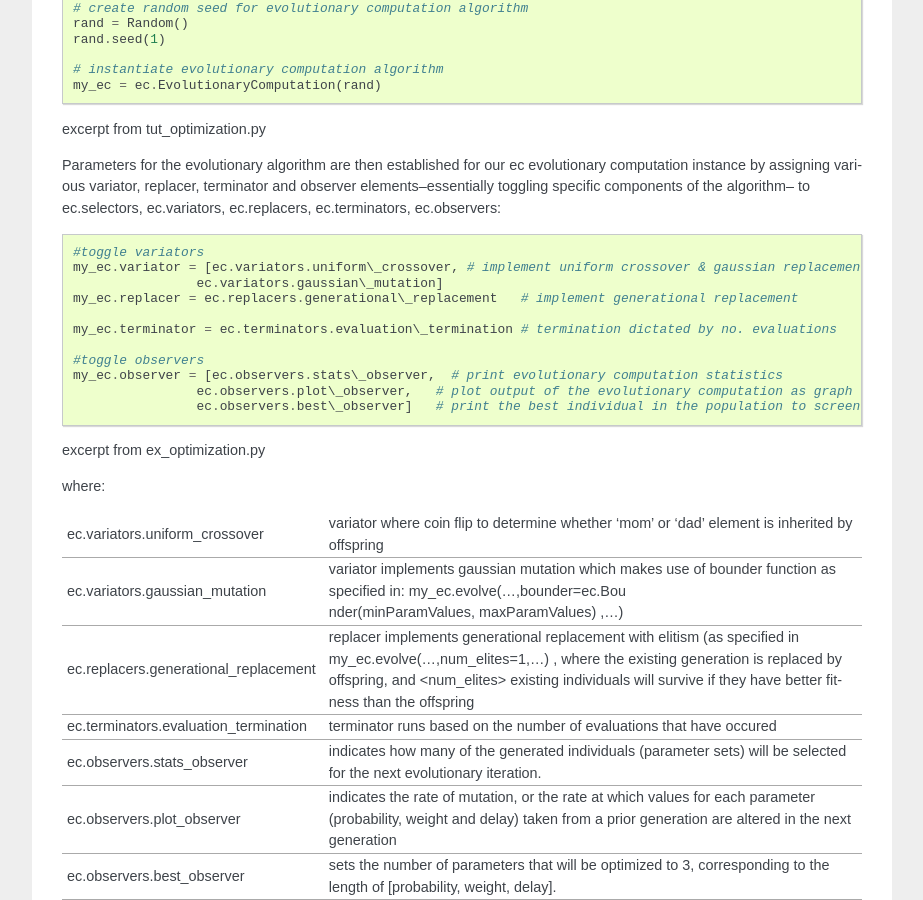
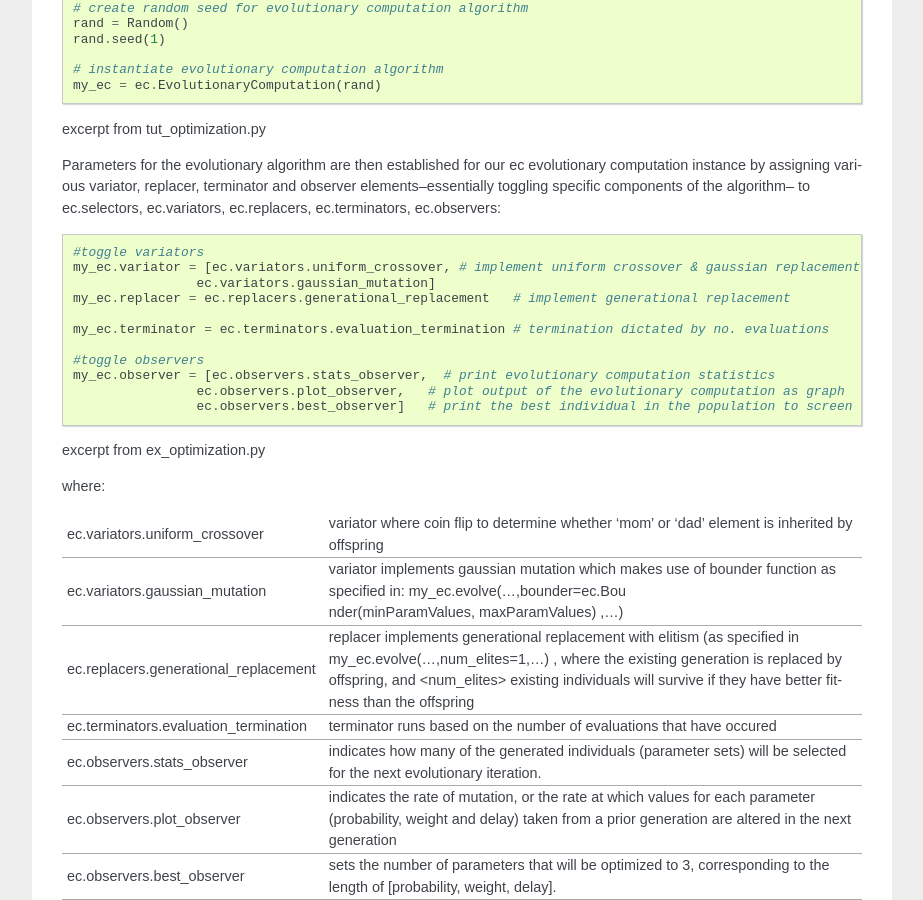
Before and after one commit to suny-downstate-medical-center/netpyne, a Sphinx documentation site: the page built from doc/source/advanced.rst, in a window 1280 px wide and 900 px high, scrolled down 5993 px. Shown: the whole window, without its empty margins (198-1121 px from the left). Built offline with Sphinx 7.4.7, drawn with Linux system fonts in a browser that asks for light colours; some of the changed text lies outside the part shown.

Commit message:
minor formatting edits to advanced.rst

```diff
--- a/doc/source/advanced.rst
+++ b/doc/source/advanced.rst
@@ -360,16 +360,16 @@ ec.replacers, ec.terminators, ec.observers:
 .. code-block:: python
 
   #toggle variators
-  my_ec.variator = [ec.variators.uniform\_crossover, # implement uniform crossover & gaussian replacement
-                  ec.variators.gaussian\_mutation]
-  my_ec.replacer = ec.replacers.generational\_replacement   # implement generational replacement
+  my_ec.variator = [ec.variators.uniform_crossover, # implement uniform crossover & gaussian replacement
+                  ec.variators.gaussian_mutation]
+  my_ec.replacer = ec.replacers.generational_replacement   # implement generational replacement
 
-  my_ec.terminator = ec.terminators.evaluation\_termination # termination dictated by no. evaluations
+  my_ec.terminator = ec.terminators.evaluation_termination # termination dictated by no. evaluations
 
   #toggle observers
-  my_ec.observer = [ec.observers.stats\_observer,  # print evolutionary computation statistics
-                  ec.observers.plot\_observer,   # plot output of the evolutionary computation as graph
-                  ec.observers.best\_observer]   # print the best individual in the population to screen
+  my_ec.observer = [ec.observers.stats_observer,  # print evolutionary computation statistics
+                  ec.observers.plot_observer,   # plot output of the evolutionary computation as graph
+                  ec.observers.best_observer]   # print the best individual in the population to screen
 
 excerpt from ex_optimization.py
 
@@ -516,7 +516,7 @@ distribution:
 
   def generate_netparams(random, args):
 
-      size = args.get('num\_inputs')
+      size = args.get('num_inputs')
       initialParams = [random.uniform(minParamValues[i], maxParamValues[i]) for i in range(size)]
 
   return initialParams
@@ -534,7 +534,7 @@ general template:
 
 .. code-block:: python
 
-  def evaluate\_fitness(candidates, args):
+  def evaluate_fitness(candidates, args):
      fitness = []
      for candidate in candidates:
          fit = some_fitness_function(candidate)
@@ -646,7 +646,7 @@ candidates within the iterator:
 
   for icand,cand in enumerate(candidates):
         ...
-        print '\\n CHILD/CANDIDATE %d: Network with prob:%.2f, weight:%.2f, delay:%.1f \\n  firing rate: %.1f, FITNESS = %.2f \\n'\\
+        print '\n CHILD/CANDIDATE %d: Network with prob:%.2f, weight:%.2f, delay:%.1f \n  firing rate: %.1f, FITNESS = %.2f \n'\
         %(icand, cand[0], cand[1], cand[2], netFiring, fitness)
 
 excerpt from tut\_optimization.py
@@ -679,7 +679,7 @@ is isolated below:
   ...
   # plot raster of top solutions
   final_pop.sort(reverse=True)         # sort final population so best fitness (minimum difference) is first in list
-  bestCand = final\_pop[0].candidate   # bestCand <-- candidate in first position of list
+  bestCand = final_pop[0].candidate   # bestCand <-- candidate in first position of list
   tut2.simConfig.analysis['plotRaster'] = True                      # plotting
   tut2.netParams.connParams['S->M']['probability'] = bestCand[0]    # set tut2 values to corresponding
   tut2.netParams.connParams['S->M']['weight'] = bestCand[1]         # best candidate values
```
